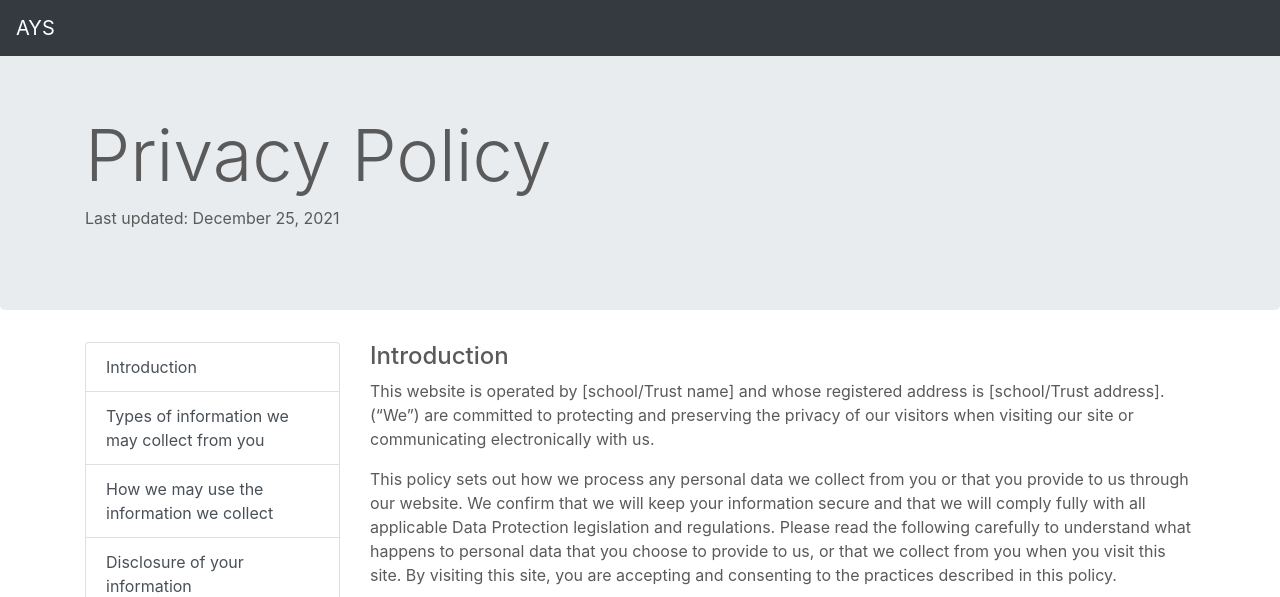
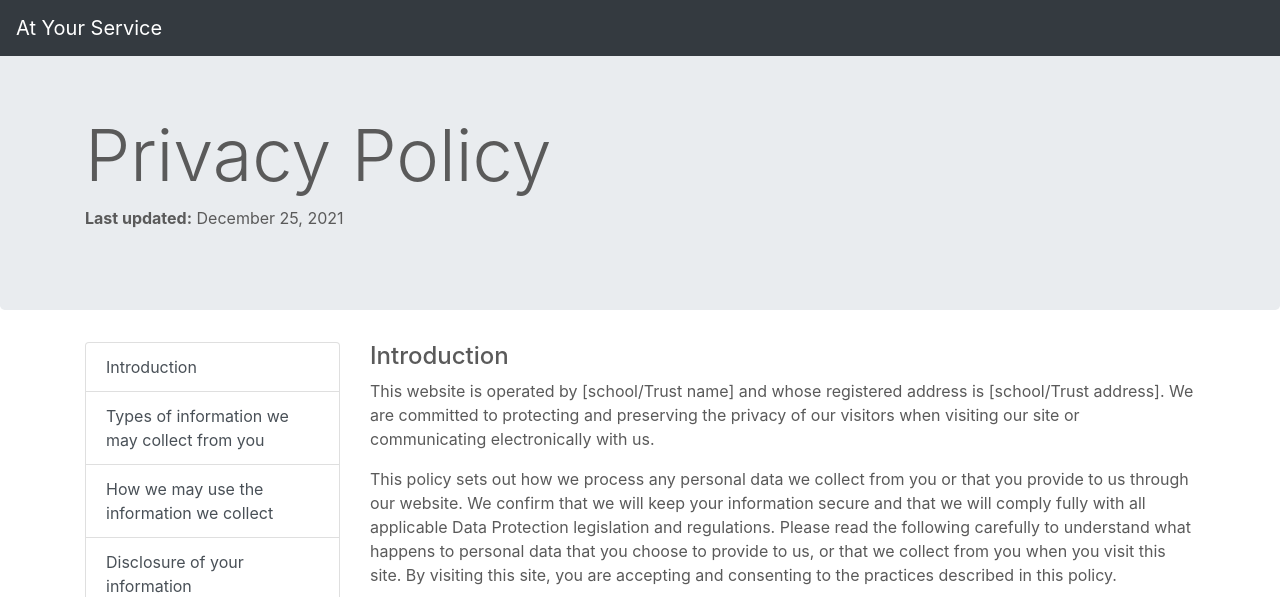
Before and after one commit to johnmichaelbacasno/AYS, a Flask app: page / in a window 1280 px wide. Shown: the top 597 px of the page. Run offline with Flask 2, Linux system fonts and the light colour scheme; some libraries are stand-ins or nearby versions.

Commit message:
Improve UI

```diff
--- a/AYS/app/static/css/privacy_policy.css
+++ /dev/null
@@ -1,32 +0,0 @@
-body {
-  padding-top: 3rem;
-  padding-bottom: 3rem;
-  color: #5a5a5a;
-  position: relative;
-}
-
-@media(min-width:576px) {
-  .side {
-    position: fixed;
-    right: 0;
-    top: 40%;
-    width: 25%;
-    max-width: 25%;
-    padding-left: 15px;
-  }
-}
-
-.bd-placeholder-img {
-    font-size: 1.125rem;
-    text-anchor: middle;
-    -webkit-user-select: none;
-    -moz-user-select: none;
-    -ms-user-select: none;
-    user-select: none;
-  }
-
-@media (min-width: 768px) {
-    .bd-placeholder-img-lg {
-        font-size: 3.5rem;
-    }
-}
--- a/AYS/app/templates/main.html
+++ b/AYS/app/templates/main.html
@@ -31,7 +31,7 @@
     <footer class="container">
       {% block footer %}
       <p class="float-right"><a href="#">Back to top</a></p>
-      <p>&copy; 2017-2021 AYS &middot; <a href="#">Privacy</a> &middot; <a href="#">Terms</a></p>
+      <p>&copy; 2021-2022 AYS &middot; <a href="#">Privacy</a> &middot; <a href="#">Terms</a></p>
       {% endblock %}
     </footer>
   </body>
--- a/AYS/app/templates/privacy_policy.html
+++ b/AYS/app/templates/privacy_policy.html
@@ -3,7 +3,13 @@
 {% block title %}Privacy Policy{% endblock %}
 
 {% block styles %}
-    <link rel="stylesheet" href="{{ url_for('static', filename='css/privacy_policy.css') }}">
+<style>
+  body {
+    padding-top: 3rem;
+    padding-bottom: 3rem;
+    color: #5a5a5a;
+  }
+</style>
 {% endblock %}
 
 {% block content %}
@@ -11,7 +17,7 @@
 
 <header>
   <nav class="navbar navbar-expand-md navbar-dark fixed-top bg-dark">
-    <a class="navbar-brand" href="#">AYS</a>
+    <a class="navbar-brand" href="#">At Your Service</a>
     <button class="navbar-toggler" type="button" data-toggle="collapse" data-target="#navbarCollapse" aria-controls="navbarCollapse" aria-expanded="false" aria-label="Toggle navigation">
       <span class="navbar-toggler-icon"></span>
     </button>
@@ -22,12 +28,12 @@
   <div class="jumbotron">
     <div class="container">
       <h1 class="display-3">Privacy Policy</h1>
-      <p>Last updated: December 25, 2021</p>
+      <p><b>Last updated:</b> December 25, 2021</p>
     </div>
   </div>
 </main>
 
-<div class="container" data-bs-spy="scroll" data-bs-target="#list-example">
+<div class="container pb-5" data-bs-spy="scroll" data-bs-target="#list-example">
   <div class="row">
     <div class="col-3">
       <div id="list-example" class="list-group">
@@ -46,7 +52,7 @@
       <div data-bs-spy="scroll" data-bs-target="#list-example" data-bs-offset="0" class="scrollspy-example" tabindex="0">
 
         <h4 id="list-item-1">Introduction</h4>
-        <p>This website is operated by [school/Trust name] and whose registered address is [school/Trust address]. (“We”) are committed to protecting and preserving the privacy of our visitors when visiting our site or communicating electronically with us.</p>
+        <p>This website is operated by [school/Trust name] and whose registered address is [school/Trust address]. We are committed to protecting and preserving the privacy of our visitors when visiting our site or communicating electronically with us.</p>
         <p>This policy sets out how we process any personal data we collect from you or that you provide to us through our website. We confirm that we will keep your information secure and that we will comply fully with all applicable Data Protection legislation and regulations. Please read the following carefully to understand what happens to personal data that you choose to provide to us, or that we collect from you when you visit this site. By visiting this site, you are accepting and consenting to the practices described in this policy.</p>
         <hr/>
 
```
